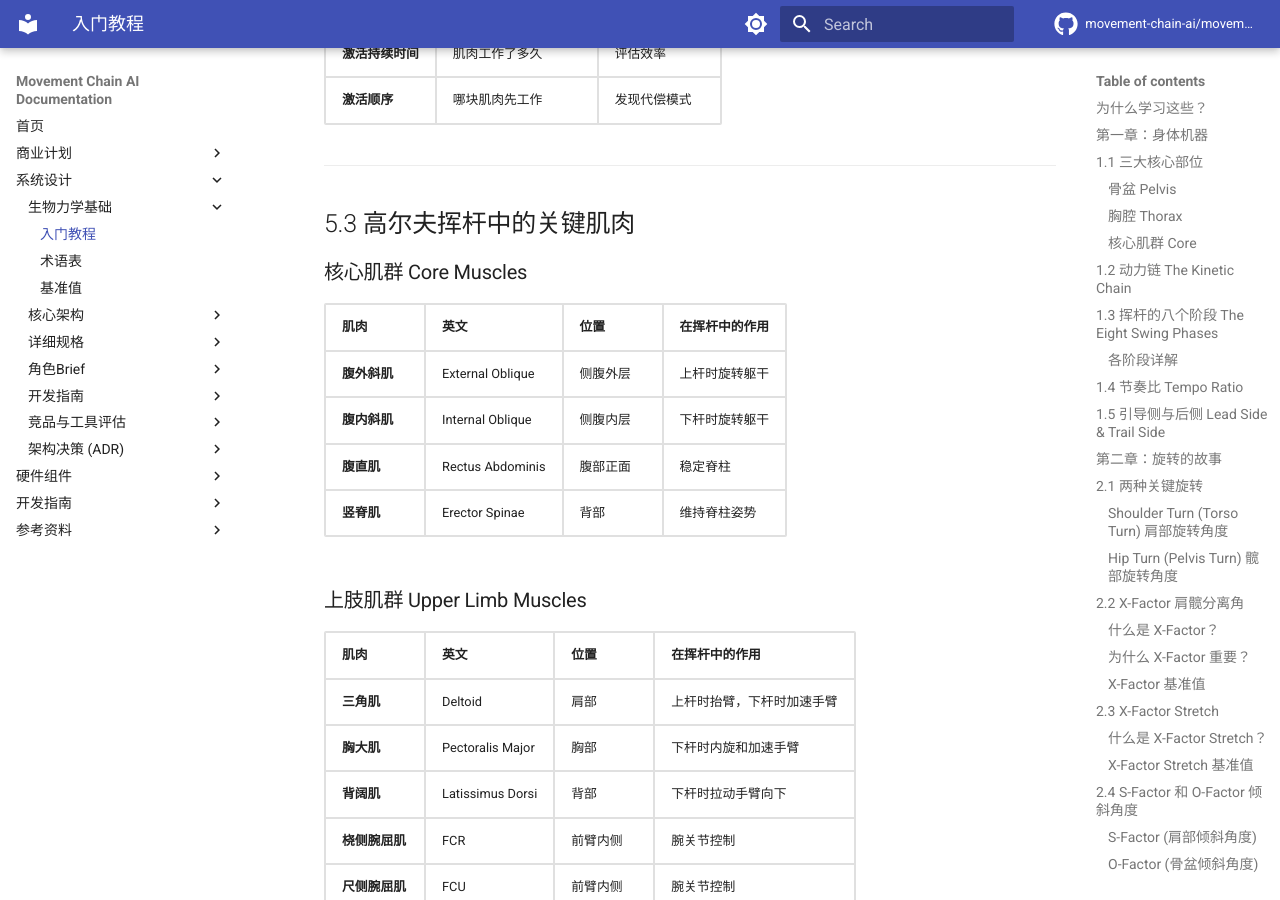
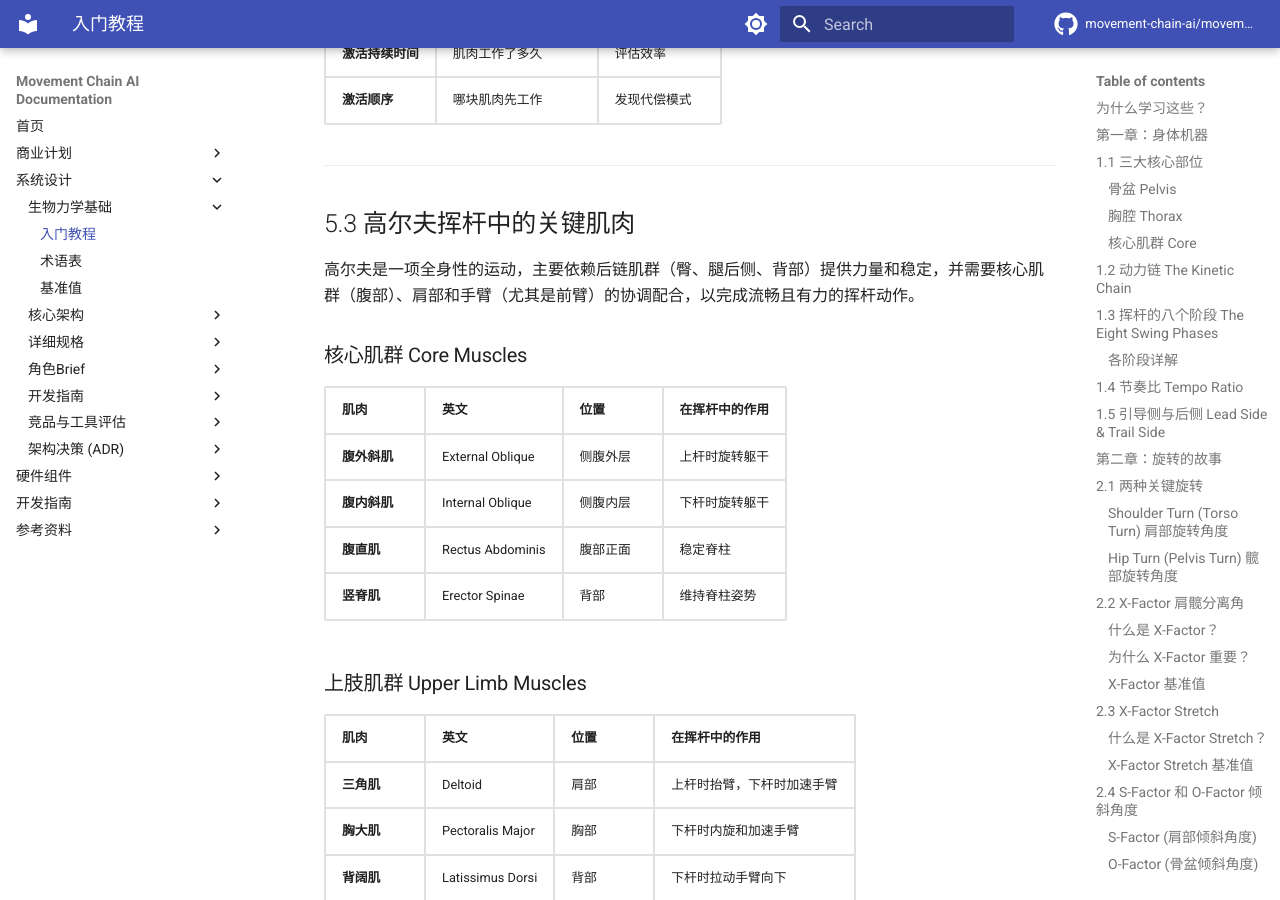
Before and after one commit to movement-chain-ai/movement-chain-docs, an MkDocs documentation site: the page built from docs/zh/design/foundations/biomechanics-101.md, in a window 1280 px wide and 900 px high, scrolled down 29129 px. Built offline with MkDocs 1.6.1 and Material for MkDocs 9.7.7, drawn with Linux system fonts in a browser that asks for light colours; comment, search, counter and statistics services are not loaded; the version menu is left out.

Commit message:
docs: 更新 biomechanics-101 并添加新图片
🤖 Generated with [Claude Code](https://claude.com/claude-code)

Co-Authored-By: Claude Opus 4.5 <noreply@anthropic.com>

```diff
--- a/docs/zh/design/foundations/biomechanics-101.md
+++ b/docs/zh/design/foundations/biomechanics-101.md
@@ -1116,6 +1116,8 @@ $$I_{臂} = 8 \times 0.5^2 = 2.0$$
 
 ## 5.3 高尔夫挥杆中的关键肌肉
 
+高尔夫是一项全身性的运动，主要依赖后链肌群（臀、腿后侧、背部）提供力量和稳定，并需要核心肌群（腹部）、肩部和手臂（尤其是前臂）的协调配合，以完成流畅且有力的挥杆动作。
+
 ### 核心肌群 Core Muscles
 
 | 肌肉 | 英文 | 位置 | 在挥杆中的作用 |
```
Also changed, not shown: docs/zh/images/3m8raa8vrn831.webp (added).
